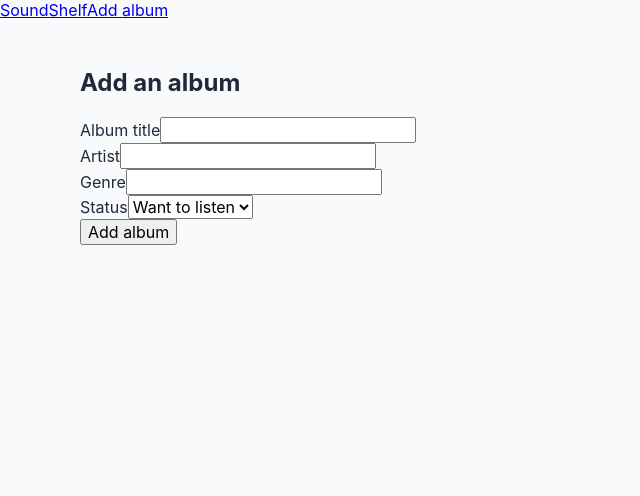
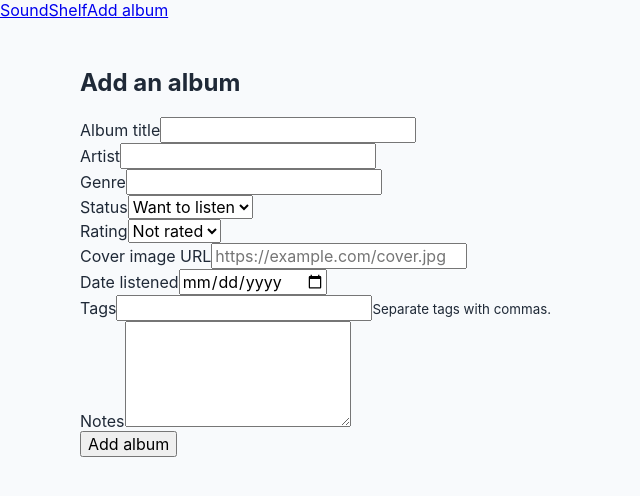
Before and after one commit to kickzon/react-assignment-2-questlog, a React (Vite) app: page /albums/new in a window 1280 px wide. Shown: the top 496 px of the page, without its empty margins (0-640 px from the left). Built offline with nearby package versions, Linux system fonts and the light colour scheme.

Commit message:
feat: complete album creation fields

```diff
--- a/src/components/AlbumForm.tsx
+++ b/src/components/AlbumForm.tsx
@@ -12,20 +12,30 @@ function AlbumForm({ onSubmit, isSaving }: AlbumFormProps) {
   const [artist, setArtist] = useState('')
   const [genre, setGenre] = useState('')
   const [status, setStatus] = useState<AlbumStatus>('Want to listen')
+  const [rating, setRating] = useState('')
+  const [imageUrl, setImageUrl] = useState('')
+  const [date, setDate] = useState('')
+  const [notes, setNotes] = useState('')
+  const [tags, setTags] = useState('')
 
   async function handleSubmit(event: FormEvent<HTMLFormElement>) {
     event.preventDefault()
+
+    const parsedTags = tags
+      .split(',')
+      .map((tag) => tag.trim())
+      .filter(Boolean)
 
     const newAlbum: NewAlbum = {
       title,
       subtitle: artist,
       category: genre,
       status,
-      rating: null,
-      imageUrl: '',
-      notes: '',
-      tags: [],
-      date: null,
+      rating: rating === '' ? null : Number(rating),
+      imageUrl,
+      notes,
+      tags: parsedTags,
+      date: date === '' ? null : date,
     }
 
     await onSubmit(newAlbum)
@@ -40,6 +50,7 @@ function AlbumForm({ onSubmit, isSaving }: AlbumFormProps) {
           type="text"
           value={title}
           onChange={(event) => setTitle(event.target.value)}
+          maxLength={100}
           required
         />
       </div>
@@ -51,6 +62,7 @@ function AlbumForm({ onSubmit, isSaving }: AlbumFormProps) {
           type="text"
           value={artist}
           onChange={(event) => setArtist(event.target.value)}
+          maxLength={100}
           required
         />
       </div>
@@ -62,6 +74,7 @@ function AlbumForm({ onSubmit, isSaving }: AlbumFormProps) {
           type="text"
           value={genre}
           onChange={(event) => setGenre(event.target.value)}
+          maxLength={40}
           required
         />
       </div>
@@ -82,6 +95,66 @@ function AlbumForm({ onSubmit, isSaving }: AlbumFormProps) {
         </select>
       </div>
 
+      <div>
+        <label htmlFor="rating">Rating</label>
+        <select
+          id="rating"
+          value={rating}
+          onChange={(event) => setRating(event.target.value)}
+        >
+          <option value="">Not rated</option>
+          <option value="1">1/5</option>
+          <option value="2">2/5</option>
+          <option value="3">3/5</option>
+          <option value="4">4/5</option>
+          <option value="5">5/5</option>
+        </select>
+      </div>
+
+      <div>
+        <label htmlFor="image-url">Cover image URL</label>
+        <input
+          id="image-url"
+          type="url"
+          value={imageUrl}
+          onChange={(event) => setImageUrl(event.target.value)}
+          placeholder="https://example.com/cover.jpg"
+        />
+      </div>
+
+      <div>
+        <label htmlFor="date">Date listened</label>
+        <input
+          id="date"
+          type="date"
+          value={date}
+          onChange={(event) => setDate(event.target.value)}
+        />
+      </div>
+
+      <div>
+        <label htmlFor="tags">Tags</label>
+        <input
+          id="tags"
+          type="text"
+          value={tags}
+          onChange={(event) => setTags(event.target.value)}
+          aria-describedby="tags-help"
+        />
+        <small id="tags-help">Separate tags with commas.</small>
+      </div>
+
+      <div>
+        <label htmlFor="notes">Notes</label>
+        <textarea
+          id="notes"
+          value={notes}
+          onChange={(event) => setNotes(event.target.value)}
+          maxLength={2000}
+          rows={5}
+        />
+      </div>
+
       <button type="submit" disabled={isSaving}>
         {isSaving ? 'Saving...' : 'Add album'}
       </button>
```
